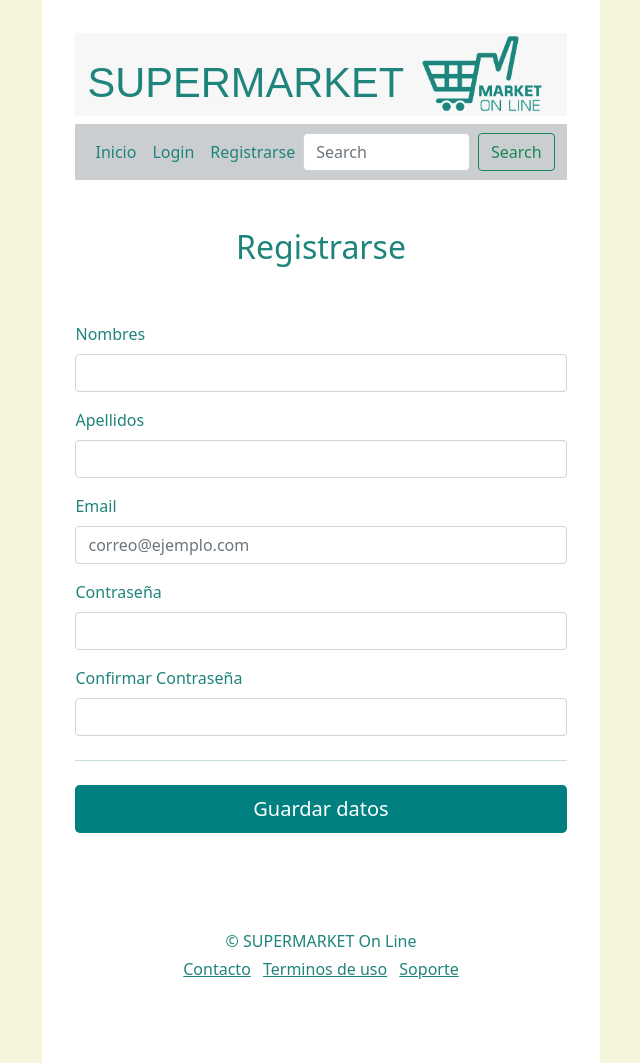
After one commit to marcoleonmora/DjangoMaritza2022, a Django app: page /productos/registro/ in a window 1280 px wide. The commit adds this page. Shown: the whole page, without its empty margins (319-959 px from the left). Run offline with Django 4.2, Linux system fonts and the light colour scheme; parts of the project's set-up code (start-up, migrations or seed data) failed here and were passed over; some libraries are stand-ins or nearby versions.

Commit message:
registrar usuario nuevo

```diff
--- /dev/null
+++ b/appProductos/forms.py
@@ -0,0 +1,6 @@
+from django import forms
+from django.db import models
+
+class UsuarioForm(forms.ModelForm):
+
+    fields = ['first_name', 'last_name', 'email', 'password', 'confirm_password']
--- a/appProductos/urls.py
+++ b/appProductos/urls.py
@@ -10,5 +10,6 @@ urlpatterns = [
     path('productos_categ/<int:idCateg>', views.listarProductosCategoria, name='productos_categ'),
     path('login/', views.login, name='login'),
     path('logout/', views.logout, name='logout'),
+    path('registro/', views.registrar, name='registro'),
 
 ]
--- a/appProductos/views.py
+++ b/appProductos/views.py
@@ -6,6 +6,8 @@ from .models import *
 from django.contrib import auth
 from django.contrib.auth.decorators import login_required
 
+from django.contrib.auth.models import User
+#from .forms import UsuarioForm
 
 # Create your views here.
 def listarCategorias(request):
@@ -64,6 +66,46 @@ def verProducto(request, idProd):
 
 
 #******** CONTROL DE INGRESO DE USUARIOS  ***********************************************************
+def registrar(request):
+    context ={}
+    if request.method == 'POST':
+        first_name = request.POST['first_name']
+        last_name = request.POST['last_name']
+        password = request.POST['password']
+        confirmPassword = request.POST['confirmPassword']
+        email = request.POST['email']
+
+        # VALIDACION DE CAMPOS
+        ok = True
+        if not email:
+            context['alarma'] = 'Ingrese el correo electrónico'
+            ok = False
+        if not password or len(password) < 8:
+            context['alarma'] = 'Ingrese un password de ocho (8) o mas caracteres'
+            ok = False
+        if password != confirmPassword:
+            context['alarma'] = '¡El password no coincide!'
+            ok = False
+
+        #Todo OK
+        if ok:
+            existe = User.objects.filter(email=email).exists()
+            if not existe:
+                try:
+                    username = email.split('@')[0]
+                    user = User.objects.create_user(first_name=first_name, last_name=last_name, username=username, email=email, password=password)
+                    user.last_name = last_name
+                    user.save()
+                    return login(request)
+                except:
+                    context['alarma'] = '¡El Usuario ya existe!'
+            else:
+                context['alarma'] = '¡El correo ya existe!'
+
+    return render(request, 'registro.html', context)
+
+
+
 def login(request):
     if request.method == 'POST':
         email = request.POST['email']
--- a/templates/base.html
+++ b/templates/base.html
@@ -26,7 +26,7 @@
 
             {% if user.id is not None %}
             <div class="mb-3 descripcion">
-                <h4>{{ user.username}}</h4>
+                <h5>{{ user.username}}</h5>
             </div>
             {% endif %}
 
--- a/templates/includes/menu.html
+++ b/templates/includes/menu.html
@@ -14,6 +14,9 @@
                 {% if user.id is None %}
                 <li class="nav-item">
                     <a class="nav-link active" aria-current="page" href="{% url 'login' %}">Login</a>
+                </li>
+                <li class="nav-item">
+                    <a class="nav-link active" aria-current="page" href="{% url 'registro' %}">Registrarse</a>
                 </li>
 
                 {% else %}
--- /dev/null
+++ b/templates/registro.html
@@ -0,0 +1,43 @@
+{% extends 'base.html' %}
+{% load static %}
+
+{% block content %}
+<!-- BLOQUE PRINCIPAL -->
+<div class="py-5 text-center">
+    <h2>Registrarse</h2>
+</div>
+
+<div class="col-12">
+    <form action="{% url 'registro' %}" method="POST">
+        {% csrf_token %}
+        <div class="row g-3">
+            <div class="col-12">
+                <label for="nombres" class="form-label">Nombres</label>
+                <input type="text" class="form-control" name="first_name" id="nombres" placeholder="" value="" required="">
+            </div>
+            <div class="col-12">
+                <label for="nombres" class="form-label">Apellidos</label>
+                <input type="text" class="form-control" name="last_name" id="nombres" placeholder="" value="" required="">
+            </div>
+            <div class="col-12">
+                <label for="email" class="form-label">Email</label>
+                <input type="email" class="form-control" name="email" id="email" placeholder="correo@ejemplo.com">
+            </div>
+
+            <div class="col-12">
+                <label for="password" class="form-label">Contraseña</label>
+                <input type="password" class="form-control" name="password" id="password" placeholder="">
+            </div>
+
+            <div class="col-12">
+                <label for="confirmPassword" class="form-label">Confirmar Contraseña</label>
+                <input type="password" class="form-control" name="confirmPassword" id="confirmPassword" placeholder="">
+
+            </div>
+        </div>
+        <hr class="my-4">
+        <button class="w-100 btn boton1 btn-lg" type="submit">Guardar datos</button>
+    </form>
+</div>
+<!-- FIN BLOQUE PRINCIPAL -->
+{% endblock %}
```
Also changed, not shown: 1 other file.
